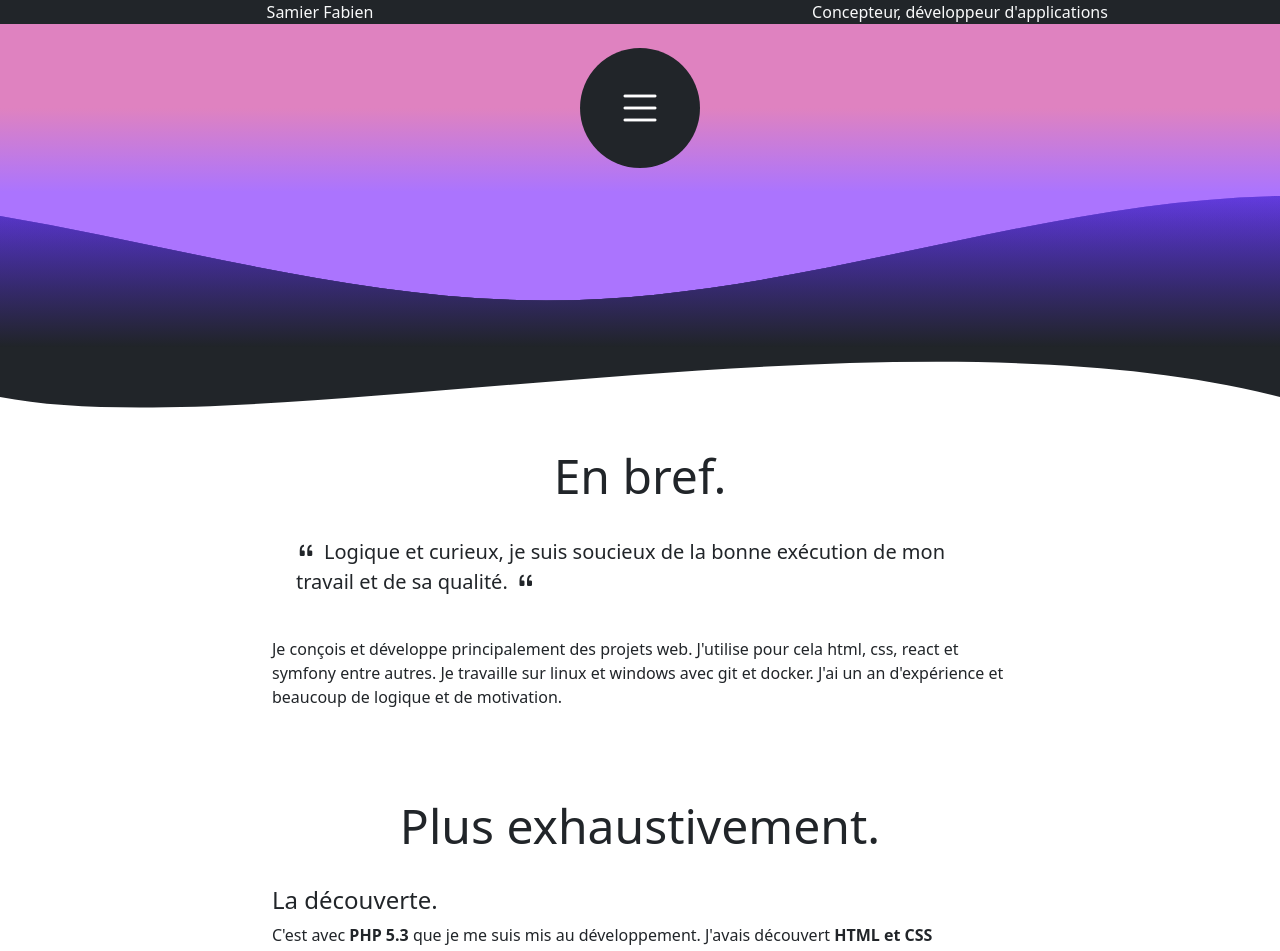
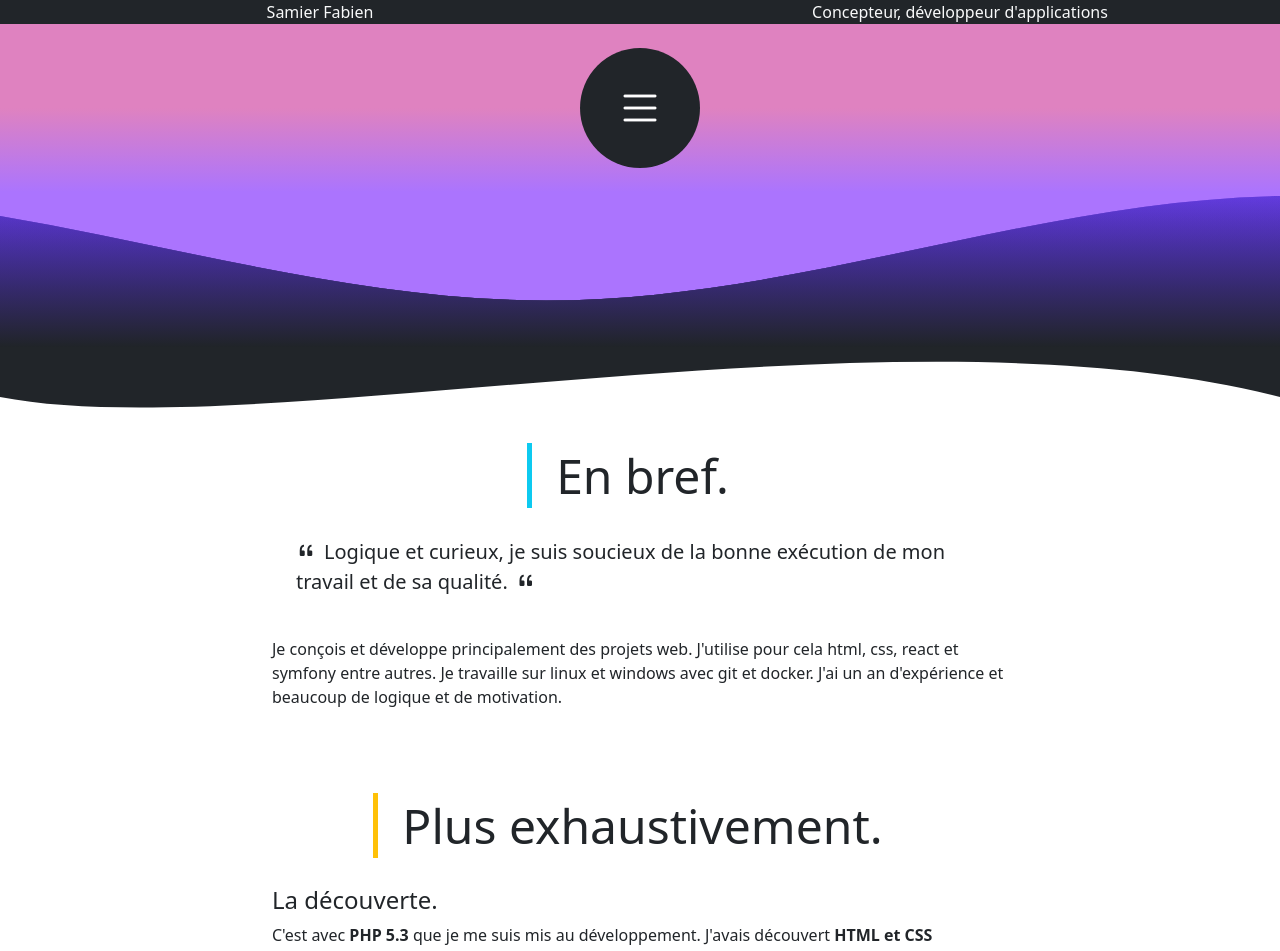
Before and after one commit to samier-fabien/samier_fabien_cv, a React (Vite) app: page /accueil in a window 1280 px wide. Shown: the top 951 px of the page. Built offline with nearby package versions, Linux system fonts and the light colour scheme.

Commit message:
Ajout border-left sur les titres de Tchnologies et Home

```diff
--- a/src/routes/Home.jsx
+++ b/src/routes/Home.jsx
@@ -5,7 +5,9 @@ export default function Home() {
     <section className="container bg-white text-dark">
       <div className="row justify-content-center">
         <div className="col-xxl-6 col-xl-8 col-lg-10">
-          <h3 className="display-5 text-center">En bref.</h3>
+          <h3 className="display-5 text-center">
+            <span className="px-4 border-start border-5 border-info">En bref.</span>
+          </h3>
           <p className="lead anim-fade-in p-4">
             <i className="bi bi-quote me-2"></i>Logique et curieux, je suis soucieux de la bonne
             exécution de mon travail et de sa qualité.
@@ -16,7 +18,11 @@ export default function Home() {
             react et symfony entre autres. Je travaille sur linux et windows avec git et docker.
             J'ai un an d'expérience et beaucoup de logique et de motivation.
           </p>
-          <h3 className="display-5 text-center p-4">Plus exhaustivement.</h3>
+          <h3 className="display-5 text-center p-4">
+            <span className="px-4 border-start border-5 border-warning">
+              Plus exhaustivement.
+            </span>
+          </h3>
           <h4 className="h4">La découverte.</h4>
           <p>
             C'est avec <strong>PHP 5.3</strong> que je me suis mis au développement. J'avais
--- a/src/routes/Technologies.jsx
+++ b/src/routes/Technologies.jsx
@@ -8,7 +8,11 @@ export default function Technologies() {
     <div className="container-fluid bg-white">
       <div className="row">
         <div className="col text-center text-dark">
-          <h1 className="display-5 pb-5 text-center">Les technologies que je pratique</h1>
+          <h1 className="display-5 pb-5 text-center">
+            <span className="px-4 border-start border-5 border-primary">
+              Les technologies que je pratique.
+            </span>
+          </h1>
         </div>
       </div>
       <div className="row">
```
